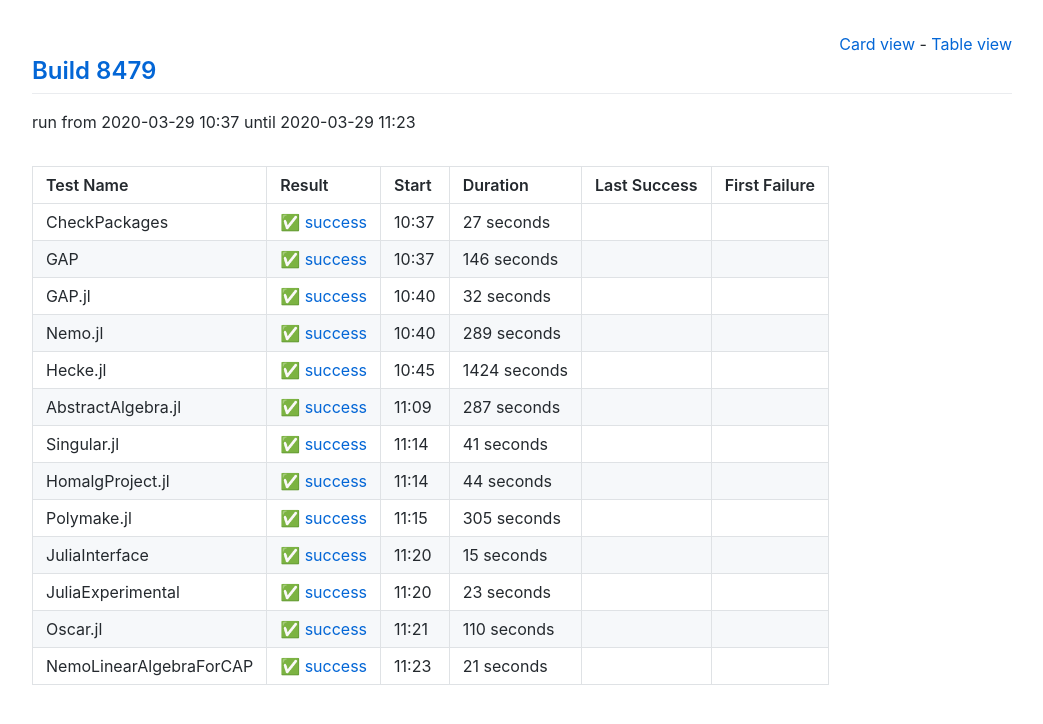
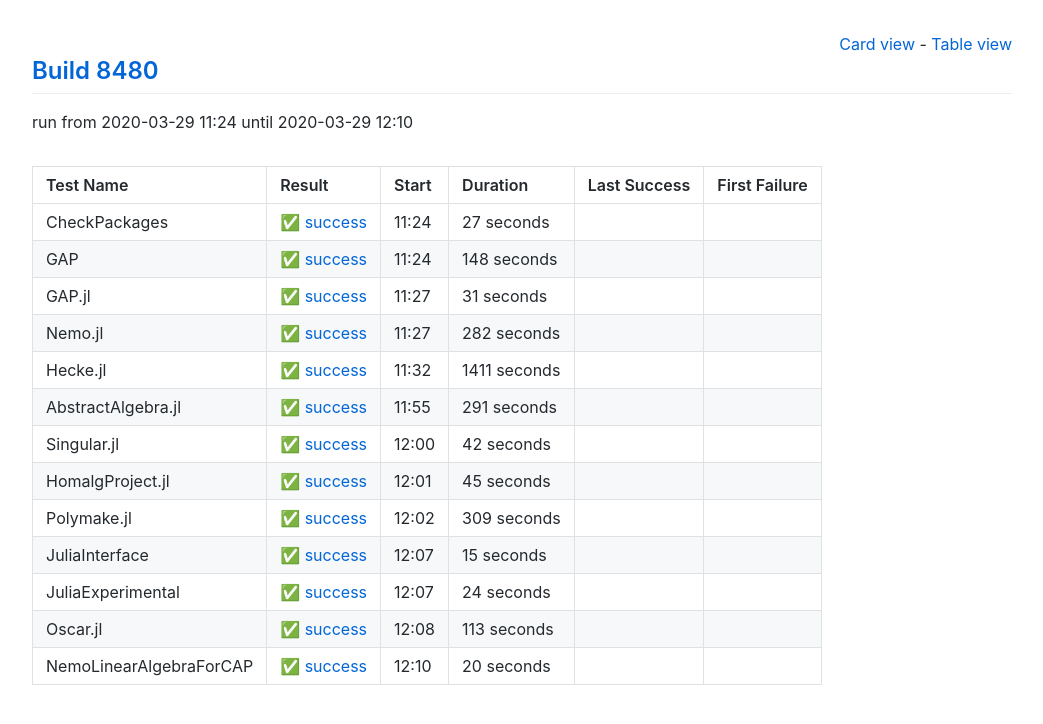
Before and after one commit to oscar-system/oscar-ci-status, a Jekyll site: the page built from table.html, in a window 1280 px wide. Shown: the top 724 px of the page, without its empty margins (118-1161 px from the left). Built offline with Jekyll 4.4.1, drawn with Linux system fonts in a browser that asks for light colours.

Commit message:
Build 8480

```diff
--- a/_data/ci.yml
+++ b/_data/ci.yml
@@ -1,5 +1,5 @@
-build: 8479
-build_url: https://oscarci.mathematik.uni-kl.de/job/oscar/8479/
+build: 8480
+build_url: https://oscarci.mathematik.uni-kl.de/job/oscar/8480/
 job: oscar
 tests:
 - duration: 27
@@ -8,97 +8,97 @@ tests:
   first_failure_url: null
   last_success: false
   last_success_url: null
-  log: https://oscarci.mathematik.uni-kl.de/job/oscar/8479/artifact/logs/build-8479/CheckPackages.log
+  log: https://oscarci.mathematik.uni-kl.de/job/oscar/8480/artifact/logs/build-8480/CheckPackages.log
   name: CheckPackages
-  start: 2020-03-29 10:37
+  start: 2020-03-29 11:24
   status: success
   success: true
-- duration: 146
+- duration: 148
   exitcode: 0
   first_failure: false
   first_failure_url: null
   last_success: false
   last_success_url: null
-  log: https://oscarci.mathematik.uni-kl.de/job/oscar/8479/artifact/logs/build-8479/GAP.log
+  log: https://oscarci.mathematik.uni-kl.de/job/oscar/8480/artifact/logs/build-8480/GAP.log
   name: GAP
-  start: 2020-03-29 10:37
+  start: 2020-03-29 11:24
   status: success
   success: true
-- duration: 32
+- duration: 31
   exitcode: 0
   first_failure: false
   first_failure_url: null
   last_success: false
   last_success_url: null
-  log: https://oscarci.mathematik.uni-kl.de/job/oscar/8479/artifact/logs/build-8479/GAP.jl.log
+  log: https://oscarci.mathematik.uni-kl.de/job/oscar/8480/artifact/logs/build-8480/GAP.jl.log
   name: GAP.jl
-  start: 2020-03-29 10:40
+  start: 2020-03-29 11:27
   status: success
   success: true
-- duration: 289
+- duration: 282
   exitcode: 0
   first_failure: false
   first_failure_url: null
   last_success: false
   last_success_url: null
-  log: https://oscarci.mathematik.uni-kl.de/job/oscar/8479/artifact/logs/build-8479/Nemo.jl.log
+  log: https://oscarci.mathematik.uni-kl.de/job/oscar/8480/artifact/logs/build-8480/Nemo.jl.log
   name: Nemo.jl
-  start: 2020-03-29 10:40
+  start: 2020-03-29 11:27
   status: success
   success: true
-- duration: 1424
+- duration: 1411
   exitcode: 0
   first_failure: false
   first_failure_url: null
   last_success: false
   last_success_url: null
-  log: https://oscarci.mathematik.uni-kl.de/job/oscar/8479/artifact/logs/build-8479/Hecke.jl.log
+  log: https://oscarci.mathematik.uni-kl.de/job/oscar/8480/artifact/logs/build-8480/Hecke.jl.log
   name: Hecke.jl
-  start: 2020-03-29 10:45
+  start: 2020-03-29 11:32
   status: success
   success: true
-- duration: 287
+- duration: 291
   exitcode: 0
   first_failure: false
   first_failure_url: null
   last_success: false
   last_success_url: null
-  log: https://oscarci.mathematik.uni-kl.de/job/oscar/8479/artifact/logs/build-8479/AbstractAlgebra.jl.log
+  log: https://oscarci.mathematik.uni-kl.de/job/oscar/8480/artifact/logs/build-8480/AbstractAlgebra.jl.log
   name: AbstractAlgebra.jl
-  start: 2020-03-29 11:09
+  start: 2020-03-29 11:55
   status: success
   success: true
-- duration: 41
+- duration: 42
   exitcode: 0
   first_failure: false
   first_failure_url: null
   last_success: false
   last_success_url: null
-  log: https://oscarci.mathematik.uni-kl.de/job/oscar/8479/artifact/logs/build-8479/Singular.jl.log
+  log: https://oscarci.mathematik.uni-kl.de/job/oscar/8480/artifact/logs/build-8480/Singular.jl.log
   name: Singular.jl
-  start: 2020-03-29 11:14
+  start: 2020-03-29 12:00
   status: success
   success: true
-- duration: 44
+- duration: 45
   exitcode: 0
   first_failure: false
   first_failure_url: null
   last_success: false
   last_success_url: null
-  log: https://oscarci.mathematik.uni-kl.de/job/oscar/8479/artifact/logs/build-8479/HomalgProject.jl.log
+  log: https://oscarci.mathematik.uni-kl.de/job/oscar/8480/artifact/logs/build-8480/HomalgProject.jl.log
   name: HomalgProject.jl
-  start: 2020-03-29 11:14
+  start: 2020-03-29 12:01
   status: success
   success: true
-- duration: 305
+- duration: 309
   exitcode: 0
   first_failure: false
   first_failure_url: null
   last_success: false
   last_success_url: null
-  log: https://oscarci.mathematik.uni-kl.de/job/oscar/8479/artifact/logs/build-8479/Polymake.jl.log
+  log: https://oscarci.mathematik.uni-kl.de/job/oscar/8480/artifact/logs/build-8480/Polymake.jl.log
   name: Polymake.jl
-  start: 2020-03-29 11:15
+  start: 2020-03-29 12:02
   status: success
   success: true
 - duration: 15
@@ -107,41 +107,41 @@ tests:
   first_failure_url: null
   last_success: false
   last_success_url: null
-  log: https://oscarci.mathematik.uni-kl.de/job/oscar/8479/artifact/logs/build-8479/JuliaInterface.log
+  log: https://oscarci.mathematik.uni-kl.de/job/oscar/8480/artifact/logs/build-8480/JuliaInterface.log
   name: JuliaInterface
-  start: 2020-03-29 11:20
+  start: 2020-03-29 12:07
   status: success
   success: true
-- duration: 23
+- duration: 24
   exitcode: 0
   first_failure: false
   first_failure_url: null
   last_success: false
   last_success_url: null
-  log: https://oscarci.mathematik.uni-kl.de/job/oscar/8479/artifact/logs/build-8479/JuliaExperimental.log
+  log: https://oscarci.mathematik.uni-kl.de/job/oscar/8480/artifact/logs/build-8480/JuliaExperimental.log
   name: JuliaExperimental
-  start: 2020-03-29 11:20
+  start: 2020-03-29 12:07
   status: success
   success: true
-- duration: 110
+- duration: 113
   exitcode: 0
   first_failure: false
   first_failure_url: null
   last_success: false
   last_success_url: null
-  log: https://oscarci.mathematik.uni-kl.de/job/oscar/8479/artifact/logs/build-8479/Oscar.jl.log
+  log: https://oscarci.mathematik.uni-kl.de/job/oscar/8480/artifact/logs/build-8480/Oscar.jl.log
   name: Oscar.jl
-  start: 2020-03-29 11:21
+  start: 2020-03-29 12:08
   status: success
   success: true
-- duration: 21
+- duration: 20
   exitcode: 0
   first_failure: false
   first_failure_url: null
   last_success: false
   last_success_url: null
-  log: https://oscarci.mathematik.uni-kl.de/job/oscar/8479/artifact/logs/build-8479/NemoLinearAlgebraForCAP.log
+  log: https://oscarci.mathematik.uni-kl.de/job/oscar/8480/artifact/logs/build-8480/NemoLinearAlgebraForCAP.log
   name: NemoLinearAlgebraForCAP
-  start: 2020-03-29 11:23
+  start: 2020-03-29 12:10
   status: success
   success: true
```
Also changed, not shown: README.md.
